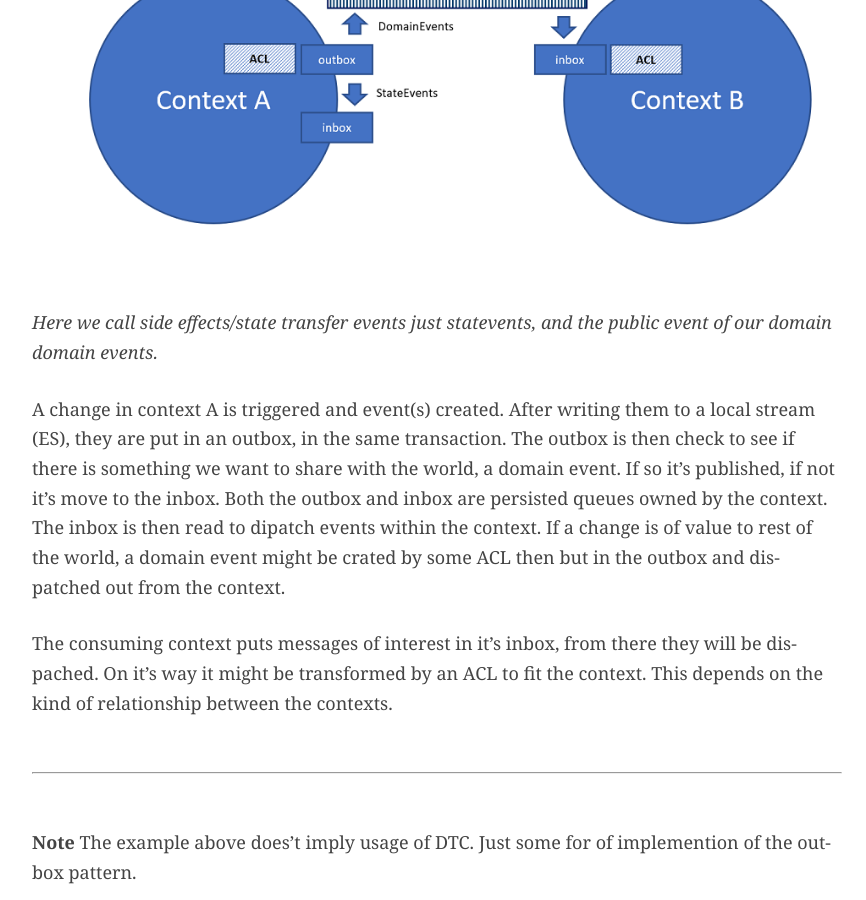
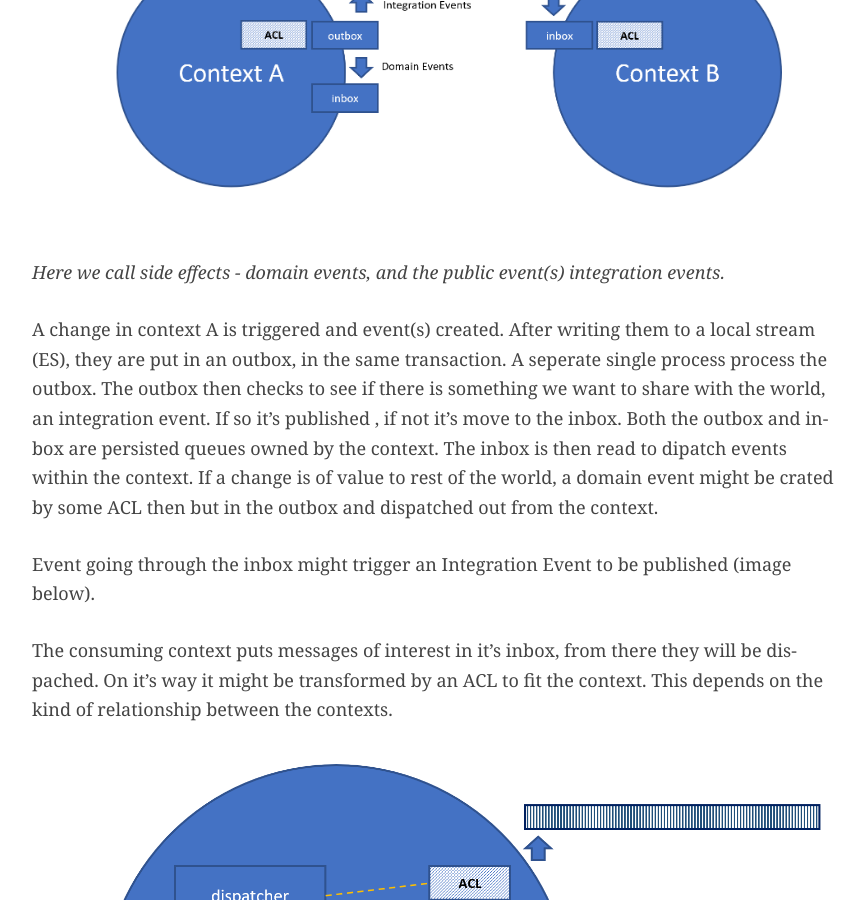
Before and after one commit to perokvist/event-driven-architecture, a Jekyll site: the page built from integration.md, in a window 1280 px wide and 900 px high, scrolled down 340 px. Shown: the whole window, without its empty margins (203-1069 px from the left). Built offline with Jekyll 4.4.1, drawn with Linux system fonts in a browser that asks for light colours; our own code applies the rules of GitHub Pages for plain Markdown files.

Commit message:
integration events + dispatch

```diff
--- a/integration.md
+++ b/integration.md
@@ -9,15 +9,21 @@ It easy to assume that if Context A is using events to drive it internal state,
 
 ![Context to context communication](assets/context_to_context.png)
 
-*Here we call side effects/state transfer events just statevents, and the public event of our domain domain events.*
+*Here we call side effects - domain events, and the public event(s) integration events.*
 
-A change in context A is triggered and event(s) created. After writing them to a local stream (ES), they are put in an outbox, in the same transaction. The outbox is then check to see if there is something we want to share with the world, a domain event. If so it's published, if not it's move to the inbox. Both the outbox and inbox are persisted queues owned by the context. The inbox is then read to dipatch events within the context. If a change is of value to rest of the world, a domain event might be crated by some ACL then but in the outbox and dispatched out from the context.
+A change in context A is triggered and event(s) created. After writing them to a local stream (ES), they are put in an outbox, in the same transaction. A seperate single process process the outbox. The outbox then checks to see if there is something we want to share with the world, an integration event. If so it's published , if not it's move to the inbox. Both the outbox and inbox are persisted queues owned by the context. The inbox is then read to dipatch events within the context. If a change is of value to rest of the world, a domain event might be crated by some ACL then but in the outbox and dispatched out from the context.
+
+Event going through the inbox might trigger an Integration Event to be published (image below).
 
 The consuming context puts messages of interest in it's inbox, from there they will be dispached. On it's way it might be transformed by an ACL to fit the context. This depends on the kind of relationship between the contexts.
+
+![Context to context communication](assets/context_outbox_dispatcher.png)
 
 ---
 
 **Note** The example above does't imply usage of DTC. Just some for of implemention of the outbox pattern.
+
+
 
 ---
 
```
Also changed, not shown: assets/context_outbox_dispatcher.png (added), assets/context_to_context.png.
